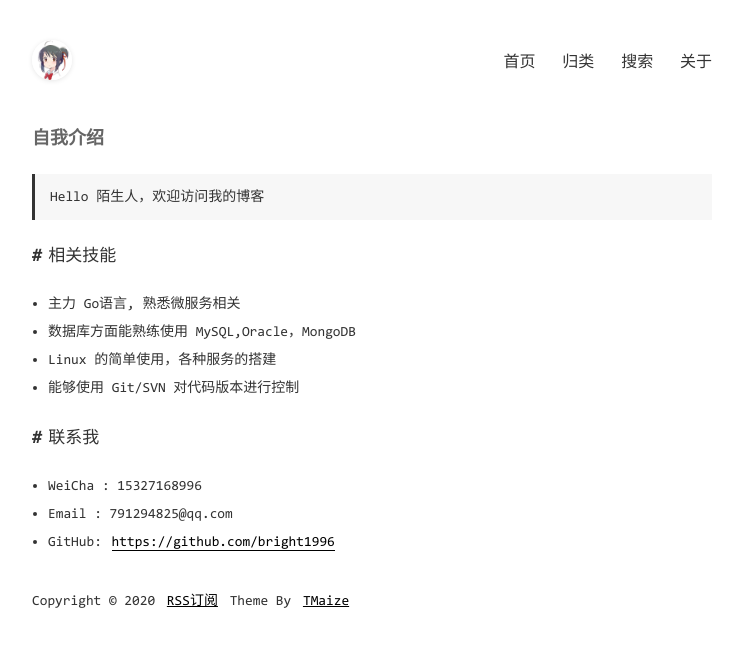
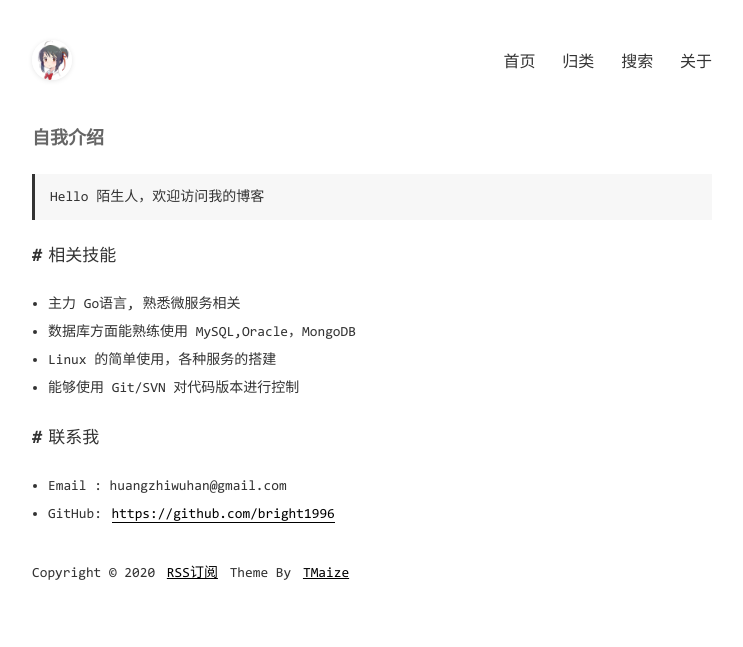
Before and after one commit to Bright1996/Bright1996.github.io, a Jekyll site: the page built from pages/about.md, in a window 1280 px wide. Shown: the top 647 px of the page, without its empty margins (268-1011 px from the left). Built offline with Jekyll 4.4.1, drawn with Linux system fonts in a browser that asks for light colours; comment, search, counter and statistics services are not loaded.

Commit message:
更新个人简介

```diff
--- a/pages/about.md
+++ b/pages/about.md
@@ -17,8 +17,5 @@ title: 自我介绍
 
 ## 联系我
 
-- WeiCha&nbsp;: 15327168996
-
-- Email&nbsp;: 791294825@qq.com
-
+- Email&nbsp;: huangzhiwuhan@gmail.com
 - GitHub: [https://github.com/bright1996](https://bright1996.github.io)
```
